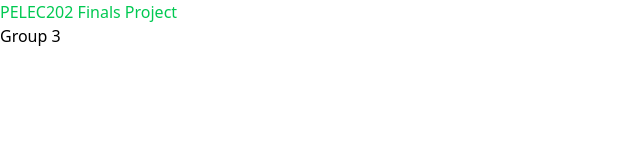
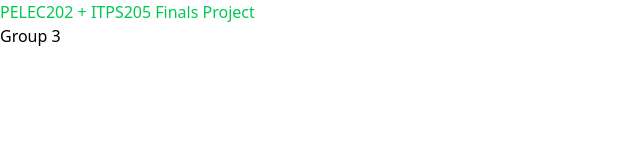
Before and after one commit to khianvictorycalderon/pelec202-itps205-finals-project-g3, a React (Create React App) app: page / in a window 1280 px wide. Shown: the top 160 px of the page, without its empty margins (0-640 px from the left). Built offline with nearby package versions, Linux system fonts and the light colour scheme.

Commit message:
Update package name

```diff
--- a/package.json
+++ b/package.json
@@ -1,5 +1,5 @@
 {
-  "name": "pelec202-finals-project",
+  "name": "pelec202-itps205-finals-project-g3",
   "version": "0.1.0",
   "private": true,
   "dependencies": {
--- a/src/App.js
+++ b/src/App.js
@@ -1,7 +1,7 @@
 export default function App() {
   return (
     <>
-      <h1 className="text-green-500">PELEC202 Finals Project</h1>
+      <h1 className="text-green-500">PELEC202 + ITPS205 Finals Project</h1>
       <p>Group 3</p>
     </>
   );
```
Also changed, not shown: 2 other files (tests, documents, lock files or other folders).
